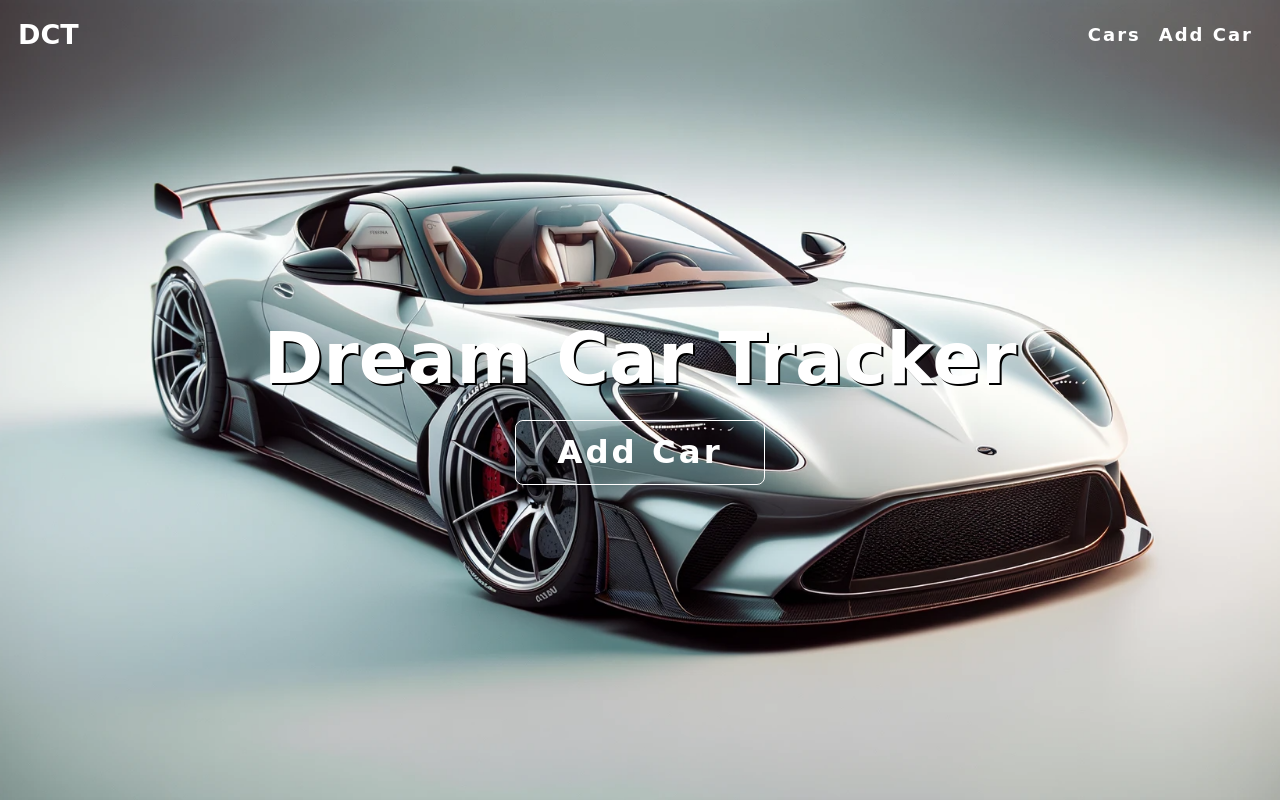
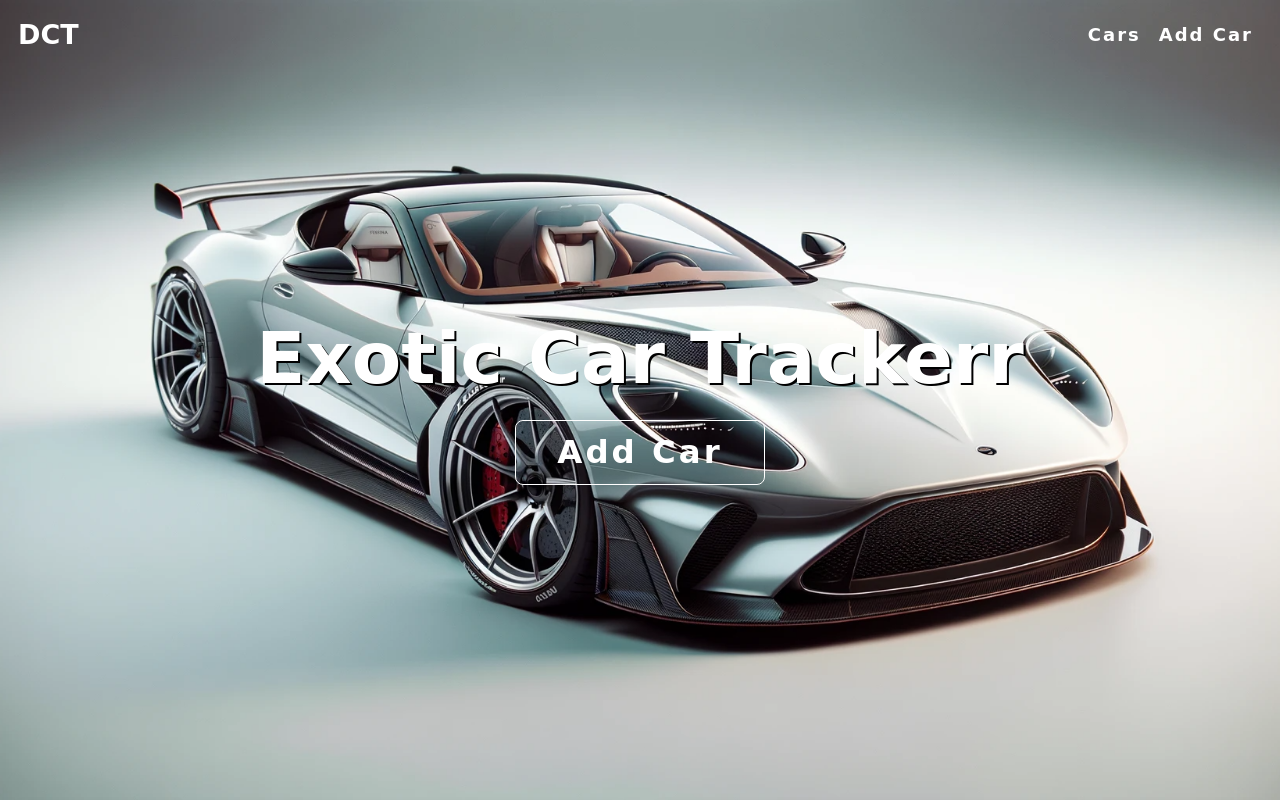
Before and after one commit to rzounlom/exotic-car-tracker, a plain HTML site: page index.html in a window 1280 px wide. Shown: the top 800 px of the page. Drawn offline with nearby package versions, Linux system fonts and the light colour scheme; no server answers; a web font is replaced by a local one.

Commit message:
update landing page heading

```diff
--- a/index.html
+++ b/index.html
@@ -3,7 +3,7 @@
   <head>
     <meta charset="UTF-8" />
     <meta name="viewport" content="width=device-width, initial-scale=1.0" />
-    <title>Dream Car Tracker</title>
+    <title>Exotic Car Tracker</title>
     <!-- bootstrap CSS CDN -->
     <link
       rel="stylesheet"
@@ -250,7 +250,7 @@
 
     <div class="landing-bg">
       <div class="heading">
-        <h1>Dream Car Tracker</h1>
+        <h1>Exotic Car Trackerr</h1>
         <button data-toggle="modal" data-target="#addCarModal">Add Car</button>
       </div>
     </div>
```
